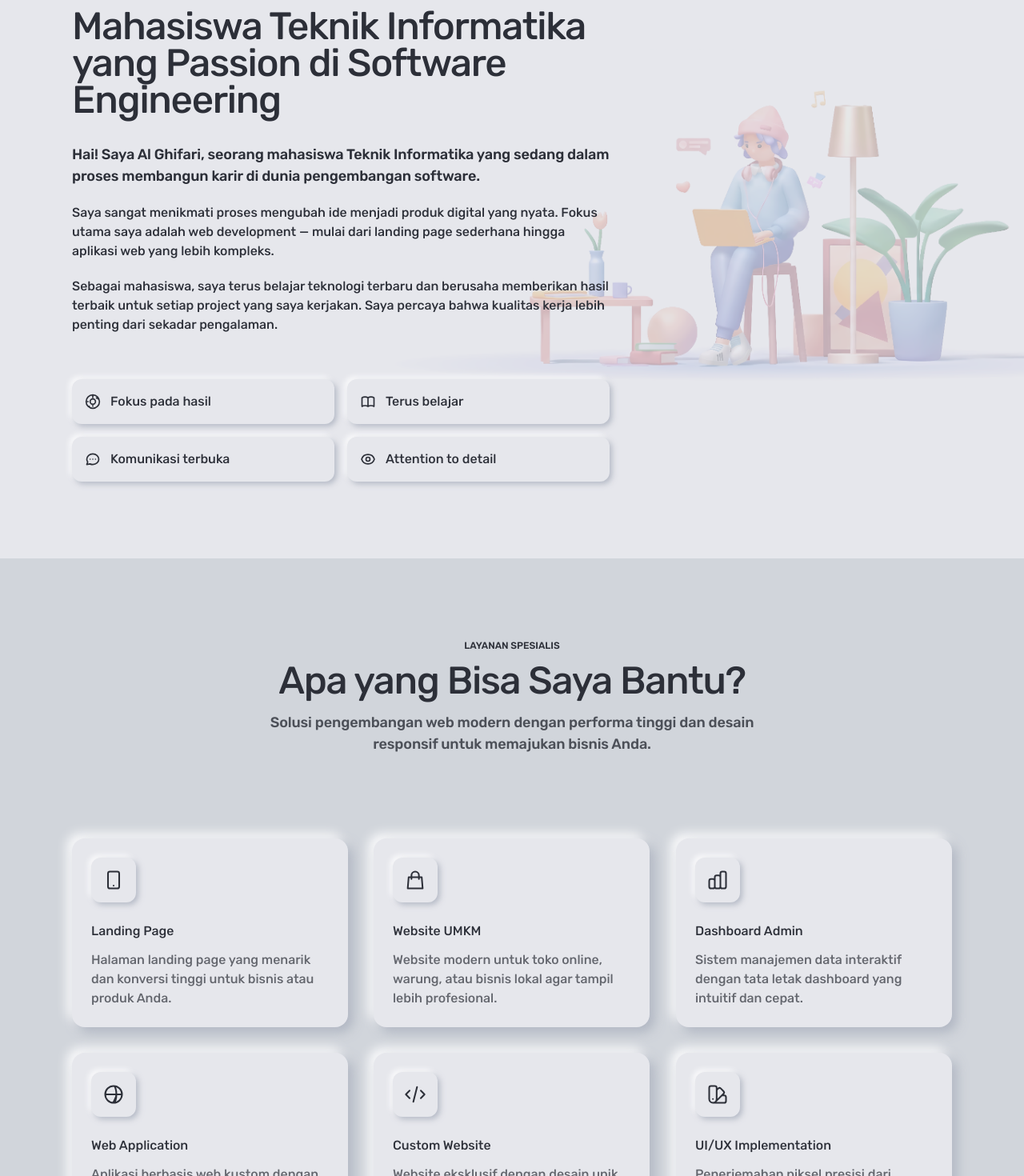
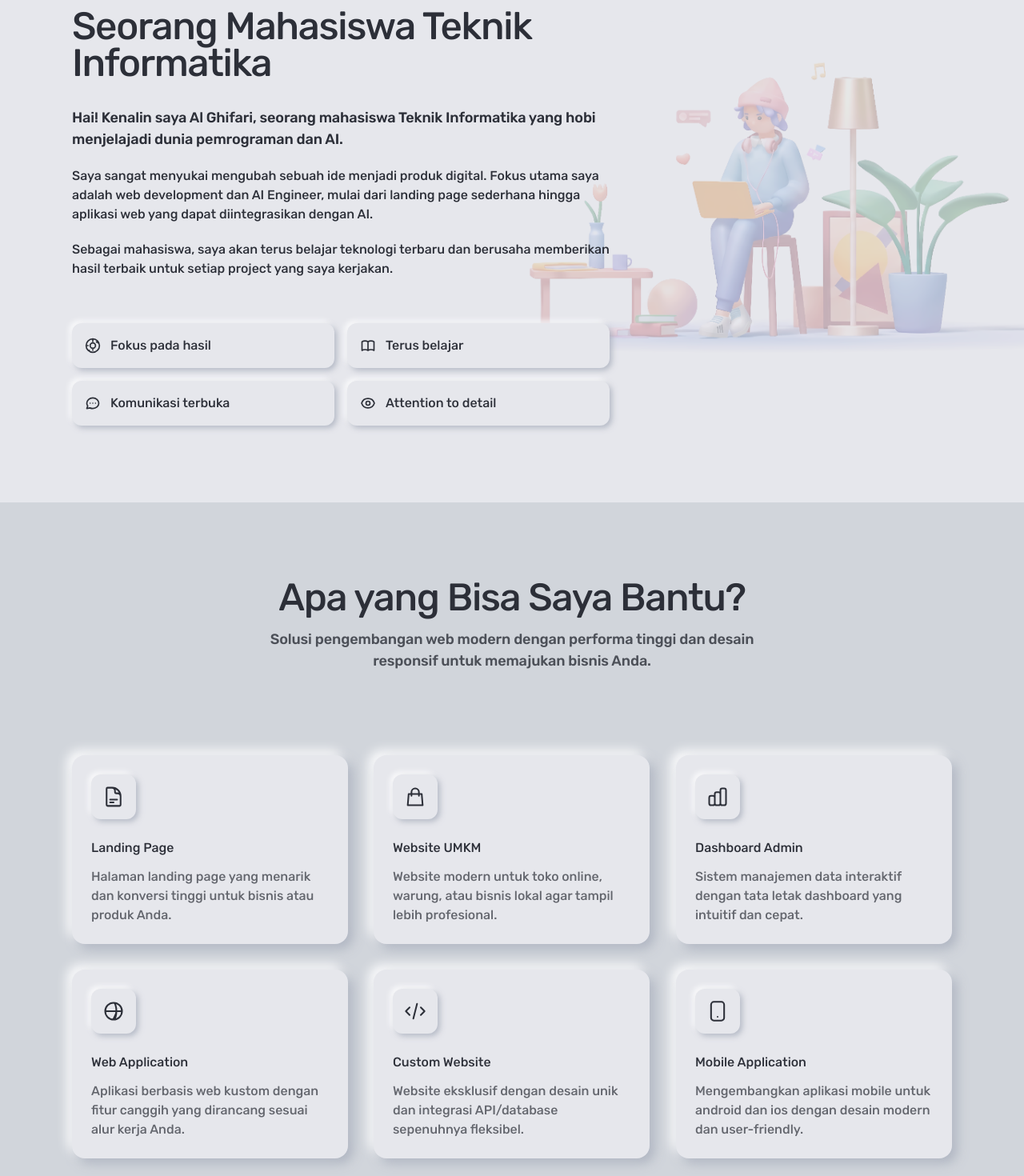
Before and after one commit to jifaa/serviceweb, a Next.js app: page / in a window 1280 px wide. Shown: the part 920-2390 px from the top of the page at 80% size. Built offline with nearby package versions, Linux system fonts and the light colour scheme.

Commit message:
text update

```diff
--- a/components/About.tsx
+++ b/components/About.tsx
@@ -136,25 +136,22 @@ export function About() {
               Tentang Saya
             </span>
             <h2 className="text-display-xl text-[var(--neu-foreground)] leading-tight">
-              Mahasiswa Teknik Informatika yang Passion di Software Engineering
+              Seorang Mahasiswa Teknik Informatika
             </h2>
           </div>
 
           <div className="space-y-5">
             <p className="text-body-lg text-[var(--neu-foreground)]">
-              Hai! Saya Al Ghifari, seorang mahasiswa Teknik Informatika yang
-              sedang dalam proses membangun karir di dunia pengembangan software.
+              Hai! Kenalin saya Al Ghifari, seorang mahasiswa Teknik Informatika yang hobi menjelajadi dunia pemrograman dan AI.
             </p>
             <p className="text-body-md text-[var(--neu-foreground)] opacity-80">
-              Saya sangat menikmati proses mengubah ide menjadi produk digital
-              yang nyata. Fokus utama saya adalah web development — mulai dari
-              landing page sederhana hingga aplikasi web yang lebih kompleks.
+              Saya sangat menyukai mengubah sebuah ide menjadi produk digital. Fokus utama saya adalah web development dan AI Engineer, mulai dari
+              landing page sederhana hingga aplikasi web yang dapat diintegrasikan dengan AI.
             </p>
             <p className="text-body-md text-[var(--neu-foreground)] opacity-80">
-              Sebagai mahasiswa, saya terus belajar teknologi terbaru dan
+              Sebagai mahasiswa, saya akan terus belajar teknologi terbaru dan
               berusaha memberikan hasil terbaik untuk setiap project yang saya
-              kerjakan. Saya percaya bahwa kualitas kerja lebih penting dari
-              sekadar pengalaman.
+              kerjakan.
             </p>
           </div>
 
--- a/components/Contact.tsx
+++ b/components/Contact.tsx
@@ -314,14 +314,14 @@ export function Contact() {
           Mari Diskusi
         </h2>
         <p className="text-body-lg text-[var(--neu-foreground)] opacity-80 max-w-xl mx-auto">
-          Punya ide project atau pertanyaan? Hubungi saya — saya senang membantu mewujudkan ide Anda.
+          Punya ide project atau pertanyaan? Hubungi saya ,saya senang membantu mewujudkan ide Anda.
         </p>
       </div>
 
-      <div className="grid lg:grid-cols-2 gap-12 lg:gap-16">
+      <div className="grid lg:grid-cols-2 gap-12 lg:gap-16 items-start">
         {/* Left - Contact Info */}
-        <div ref={infoCardRef} className="space-y-6">
-          <Card variant="neu" className="h-full p-8" tilt3d={true}>
+        <div ref={infoCardRef} className="w-full">
+          <Card variant="neu" className="p-10 sm:p-12" tilt3d={true}>
             <div className="space-y-8">
               <div className="space-y-2">
                 <h3 className="text-display-md text-[var(--neu-foreground)]">
@@ -338,7 +338,8 @@ export function Contact() {
                 ))}
               </div>
 
-              <div className="pt-6 neu-divider">
+              <div>
+                <hr className="neu-divider mb-6" />
                 <p className="text-body-md text-[var(--neu-foreground)] opacity-70">
                   Respon biasanya dalam 1x24 jam. Untuk project urgent, WhatsApp adalah pilihan tercepat.
                 </p>
@@ -349,15 +350,12 @@ export function Contact() {
 
         {/* Right - Contact Form */}
         <div ref={formCardRef}>
-          <Card variant="neu" className="h-full p-8" tilt3d={true}>
+          <Card variant="neu" className="p-8" tilt3d={true}>
             <div className="space-y-6">
               <div className="space-y-2">
                 <h3 className="text-display-md text-[var(--neu-foreground)]">
                   Kirim Pesan
                 </h3>
-                <p className="text-body-md text-[var(--neu-foreground)] opacity-70">
-                  Isi formulir di bawah dan saya akan segera menghubungi Anda
-                </p>
               </div>
 
               <form onSubmit={handleSubmit} className="space-y-6">
--- a/components/FAQ.tsx
+++ b/components/FAQ.tsx
@@ -58,9 +58,8 @@ function AccordionItem({ question, answer, index }: AccordionItemProps) {
         {/* Chevron Container - Neumorphic */}
         <div className={`flex-shrink-0 w-10 h-10 neu-inset flex items-center justify-center text-[var(--neu-foreground-muted)] transition-all duration-300 ease-[cubic-bezier(0.16,1,0.3,1)] ${isOpen ? 'text-[var(--neu-accent)]' : ''}`}>
           <svg
-            className={`w-5 h-5 transition-transform duration-300 ease-[cubic-bezier(0.16,1,0.3,1)] ${
-              isOpen ? "rotate-180 text-[var(--neu-accent)]" : ""
-            }`}
+            className={`w-5 h-5 transition-transform duration-300 ease-[cubic-bezier(0.16,1,0.3,1)] ${isOpen ? "rotate-180 text-[var(--neu-accent)]" : ""
+              }`}
             fill="none"
             viewBox="0 0 24 24"
             stroke="currentColor"
@@ -73,9 +72,8 @@ function AccordionItem({ question, answer, index }: AccordionItemProps) {
 
       {/* Grid Accordion Container for zero-flicker smooth collapse */}
       <div
-        className={`grid transition-all duration-350 ease-[cubic-bezier(0.16,1,0.3,1)] ${
-          isOpen ? "grid-rows-[1fr] opacity-100" : "grid-rows-[0fr] opacity-0"
-        }`}
+        className={`grid transition-all duration-350 ease-[cubic-bezier(0.16,1,0.3,1)] ${isOpen ? "grid-rows-[1fr] opacity-100" : "grid-rows-[0fr] opacity-0"
+          }`}
       >
         <div className="overflow-hidden">
           <div className="pt-4 pb-2">
@@ -93,27 +91,27 @@ const faqs = [
   {
     question: "Berapa lama waktu pengerjaan website?",
     answer:
-      "Waktu pengerjaan bervariasi tergantung kompleksitas project. Landing page sederhana biasanya memakan waktu 3-7 hari, sedangkan aplikasi web kompleks membutuhkan waktu 2-4 minggu.",
+      "Waktu pengerjaan bervariasi tergantung kompleksitas project. Landing page sederhana biasanya memakan waktu 5-9 hari, sedangkan aplikasi web kompleks membutuhkan waktu 2-4 minggu.",
   },
   {
     question: "Apakah website yang dibuat sudah responsive?",
     answer:
-      "Ya, semua website dan aplikasi web yang saya buat selalu dioptimalkan untuk tampil sempurna di berbagai perangkat (desktop, tablet, dan smartphone).",
+      "Kami akan selalu berusaha agar website dan aplikasi web yang saya buat selalu dioptimalkan untuk tampil sempurna di berbagai perangkat (desktop, tablet, dan smartphone).",
   },
   {
     question: "Apakah saya perlu menyediakan desain sendiri?",
     answer:
-      "Jika Anda sudah punya desain (misalnya dari Figma), saya bisa mengimplementasikannya. Jika belum, saya juga bisa membantu merancang tata letak dan visual sesuai kebutuhan Anda.",
+      "Jika Anda sudah punya desain sendiri atau referensi desain, saya bisa mengimplementasikannya. Jika belum, saya juga bisa membantu desain sesuai kebutuhan.",
   },
   {
     question: "Bagaimana dengan maintenance setelah website selesai?",
     answer:
-      "Saya memberikan garansi perbaikan bug secara gratis dalam rentang waktu tertentu setelah website diluncurkan. Layanan perawatan berkala juga bisa disepakati bersama.",
+      "Saya memberikan garansi perbaikan bug secara gratis dalam rentang waktu tertentu setelah website dideploy. Perawatan berkala juga bisa disepakati bersama.",
   },
   {
     question: "Teknologi apa saja yang digunakan?",
     answer:
-      "Saya utamanya menggunakan ekosistem JavaScript/TypeScript modern seperti Next.js, React, Tailwind CSS, serta pustaka pendukung performa tinggi.",
+      "Saya biasa menggunakan ekosistem JavaScript/TypeScript modern seperti Next.js, React, Tailwind CSS, serta pustaka pendukung performa tinggi.",
   },
   {
     question: "Bagaimana sistem pembayarannya?",
@@ -179,7 +177,7 @@ export function FAQ() {
               Pertanyaan Umum
             </h2>
             <p className="text-body-lg text-[var(--neu-foreground)] opacity-80">
-              Beberapa jawaban atas pertanyaan yang sering diajukan calon klien.
+              Beberapa jawaban atas pertanyaan yang sering diajukan.
             </p>
           </div>
         </div>
--- a/components/Hero.tsx
+++ b/components/Hero.tsx
@@ -98,7 +98,7 @@ export function Hero() {
 
               {/* Subheadline */}
               <p className="text-base sm:text-lg md:text-xl text-[var(--neu-foreground)] max-w-xl text-center lg:text-left leading-relaxed opacity-80">
-                Siap membantu Anda dalam membuat website dan aplikasi berkualitas sesuai kebutuhan dengan harga ramah dan komunikasi terbuka.
+                Siap membantu Anda dalam membuat website dan aplikasi sesuai kebutuhan dengan harga ramah dan komunikasi terbuka.
               </p>
 
               {/* CTA Buttons */}
@@ -106,6 +106,7 @@ export function Hero() {
                 <Button
                   variant="neu-accent"
                   size="lg"
+                  className="!text-[var(--neu-foreground)]"
                   onClick={() => {
                     document.getElementById("contact")?.scrollIntoView({ behavior: "smooth" });
                   }}
--- a/components/Service3DIcon.tsx
+++ b/components/Service3DIcon.tsx
@@ -8,13 +8,14 @@ export type ServiceIconType =
   | "dashboard"
   | "webapp"
   | "custom"
-  | "uiux";
+  | "uiux"
+  | "mobile";
 
 // SVG icons for services
 const SVG_ICONS: Record<ServiceIconType, ReactNode> = {
   "landing-page": (
     <svg className="w-7 h-7" fill="none" viewBox="0 0 24 24" stroke="currentColor" strokeWidth={1.75}>
-      <path strokeLinecap="round" strokeLinejoin="round" d="M12 18h.01M8 21h8a2 2 0 002-2V5a2 2 0 00-2-2H8a2 2 0 00-2 2v14a2 2 0 002 2z" />
+      <path strokeLinecap="round" strokeLinejoin="round" d="M19.5 14.25v-2.625a3.375 3.375 0 00-3.375-3.375h-1.5A1.125 1.125 0 0113.5 7.125v-1.5a3.375 3.375 0 00-3.375-3.375H8.25m0 12.75h7.5m-7.5 3H12M10.5 2.25H5.625c-.621 0-1.125.504-1.125 1.125v17.25c0 .621.504 1.125 1.125 1.125h12.75c.621 0 1.125-.504 1.125-1.125V11.25a9 9 0 00-9-9z" />
     </svg>
   ),
   "umkm": (
@@ -42,6 +43,12 @@ const SVG_ICONS: Record<ServiceIconType, ReactNode> = {
       <path strokeLinecap="round" strokeLinejoin="round" d="M7 21a4 4 0 01-4-4V5a2 2 0 012-2h4a2 2 0 012 2v12a4 4 0 01-4 4zm0 0h12a2 2 0 002-2v-4a2 2 0 00-2-2h-2.343M11 7.343l1.657-1.657a2 2 0 012.828 0l2.829 2.829a2 2 0 010 2.828l-8.486 8.485M7 17h.01" />
     </svg>
   ),
+  "mobile": (
+    <svg className="w-7 h-7" fill="none" viewBox="0 0 24 24" stroke="currentColor" strokeWidth={1.75}>
+      <rect x="5" y="2" width="14" height="20" rx="3" ry="3" strokeLinecap="round" strokeLinejoin="round" />
+      <path strokeLinecap="round" strokeLinejoin="round" d="M12 18h.01" />
+    </svg>
+  ),
 };
 
 interface Service3DIconProps {
--- a/components/Services.tsx
+++ b/components/Services.tsx
@@ -37,9 +37,9 @@ const services: Array<{
       description: "Website eksklusif dengan desain unik dan integrasi API/database sepenuhnya fleksibel.",
     },
     {
-      iconType: "uiux",
-      title: "UI/UX Implementation",
-      description: "Penerjemahan piksel presisi dari desain Figma menjadi komponen UI modern dan responsif.",
+      iconType: "mobile",
+      title: "Mobile Application",
+      description: "Mengembangkan aplikasi mobile untuk android dan ios dengan desain modern dan user-friendly.",
     },
   ];
 
@@ -170,9 +170,6 @@ export function Services() {
     <Section id="services" variant="dark" ref={sectionRef}>
       {/* Header */}
       <div ref={headerRef} className="text-center mb-16">
-        <span className="inline-block text-micro font-semibold text-[var(--neu-accent)] uppercase tracking-wider mb-3">
-          Layanan Spesialis
-        </span>
         <h2 className="text-display-xl font-bold text-[var(--neu-foreground)] mb-4">
           Apa yang Bisa Saya Bantu?
         </h2>
--- a/components/WhyWorkWithMe.tsx
+++ b/components/WhyWorkWithMe.tsx
@@ -32,7 +32,7 @@ const reasons = [
       </svg>
     ),
     title: "Responsive Design",
-    description: "Website yang terlihat bagus di semua device — desktop, tablet, dan mobile.",
+    description: "Website yang terlihat bagus di semua device (desktop, tablet, dan mobile).",
   },
   {
     icon: (
@@ -183,9 +183,6 @@ export function WhyWorkWithMe() {
     <Section id="why-work-with-me" variant="light" ref={sectionRef}>
       {/* Header */}
       <div ref={headerRef} className="text-center mb-16">
-        <span className="inline-block text-micro text-[var(--neu-accent)] uppercase tracking-wider mb-3">
-          Keunggulan
-        </span>
         <h2 className="text-display-xl text-[var(--neu-foreground)]">
           Kenapa Kerja Sama dengan Saya?
         </h2>
--- a/components/Workflow.tsx
+++ b/components/Workflow.tsx
@@ -14,9 +14,9 @@ interface Step {
 const steps: Step[] = [
   {
     number: "01",
-    title: "Diskusi & Konsultasi",
+    title: "Diskusi",
     description:
-      "Saya akan mendengarkan ide, tujuan bisnis, dan kebutuhan Anda secara mendalam. Kita akan mendiskusikan scope, timeline, dan estimasi biaya secara transparan.",
+      "Diskusi untuk menetukan ide, tujuan bisnis, kebutuhan secara mendalam, scope, timeline, dan estimasi biaya secara transparan.",
     icon: (
       <svg className="w-5 h-5" fill="none" viewBox="0 0 24 24" stroke="currentColor" strokeWidth={2}>
         <path strokeLinecap="round" strokeLinejoin="round" d="M8 12h.01M12 12h.01M16 12h.01M21 12c0 4.418-4.03 8-9 8a9.863 9.863 0 01-4.255-.949L3 20l1.395-3.72C3.512 15.042 3 13.574 3 12c0-4.418 4.03-8 9-8s9 3.582 9 8z" />
@@ -25,9 +25,9 @@ const steps: Step[] = [
   },
   {
     number: "02",
-    title: "Perencanaan & Strategi",
+    title: "Perencanaan",
     description:
-      "Menyusun roadmap pengerjaan, arsitektur sistem, pemilihan teknologi terbaik, dan timeline pelaksanaan project yang terukur.",
+      "Menyusun rencana konten dan isi website/aplikasi.",
     icon: (
       <svg className="w-5 h-5" fill="none" viewBox="0 0 24 24" stroke="currentColor" strokeWidth={2}>
         <path strokeLinecap="round" strokeLinejoin="round" d="M9 5H7a2 2 0 00-2 2v12a2 2 0 002 2h10a2 2 0 002-2V7a2 2 0 00-2-2h-2M9 5a2 2 0 002 2h2a2 2 0 002-2M9 5a2 2 0 012-2h2a2 2 0 012 2m-3 7h3m-3 4h3m-6-4h.01M9 16h.01" />
@@ -38,7 +38,7 @@ const steps: Step[] = [
     number: "03",
     title: "Desain UI/UX",
     description:
-      "Merancang wireframe dan visual interface yang modern, intuitif, serta responsif sesuai identitas brand dan kenyamanan pengguna.",
+      "Merancang gaya tampilan UI untuk website/aplikasi sesuai kebutuhan.",
     icon: (
       <svg className="w-5 h-5" fill="none" viewBox="0 0 24 24" stroke="currentColor" strokeWidth={2}>
         <path strokeLinecap="round" strokeLinejoin="round" d="M7 21a4 4 0 01-4-4V5a2 2 0 012-2h4a2 2 0 012 2v12a4 4 0 01-4 4zm0 0h12a2 2 0 002-2v-4a2 2 0 00-2-2h-2.343M11 7.343l1.657-1.657a2 2 0 012.828 0l2.829 2.829a2 2 0 010 2.828l-8.486 8.485M7 17h.01" />
@@ -49,7 +49,7 @@ const steps: Step[] = [
     number: "04",
     title: "Pengembangan & Coding",
     description:
-      "Tahap implementasi kode dengan standar kualitas tinggi, cepat, SEO-friendly, dan responsive. Progress dilaporkan secara berkala.",
+      "Tahap implementasi kode dengan standar kualitas tinggi, cepat, SEO-friendly, dan responsive. Setiap progress akan dikabari secara berkala.",
     icon: (
       <svg className="w-5 h-5" fill="none" viewBox="0 0 24 24" stroke="currentColor" strokeWidth={2}>
         <path strokeLinecap="round" strokeLinejoin="round" d="M10 20l4-16m4 4l4 4-4 4M6 16l-4-4 4-4" />
@@ -90,9 +90,6 @@ function Workflow() {
         transition={{ duration: 0.5 }}
         className="text-center mb-16"
       >
-        <span className="inline-block text-micro font-semibold text-[var(--neu-accent)] uppercase tracking-wider mb-3">
-          Alur Kerja
-        </span>
         <h2 className="text-display-xl text-[var(--neu-foreground)] mt-1">
           Bagaimana Proses Pengerjaannya?
         </h2>
@@ -124,11 +121,10 @@ function Workflow() {
                 </div>
 
                 {/* Card placement wrapper */}
-                <div className={`w-full pl-14 md:pl-0 ${
-                  isLeft
-                    ? "md:pr-[calc(50%+2.5rem)] md:text-right"
-                    : "md:pl-[calc(50%+2.5rem)] md:ml-auto md:text-left"
-                }`}>
+                <div className={`w-full pl-14 md:pl-0 ${isLeft
+                  ? "md:pr-[calc(50%+2.5rem)] md:text-right"
+                  : "md:pl-[calc(50%+2.5rem)] md:ml-auto md:text-left"
+                  }`}>
                   <StepCard step={step} isLeft={isLeft} />
                 </div>
               </motion.div>
```
